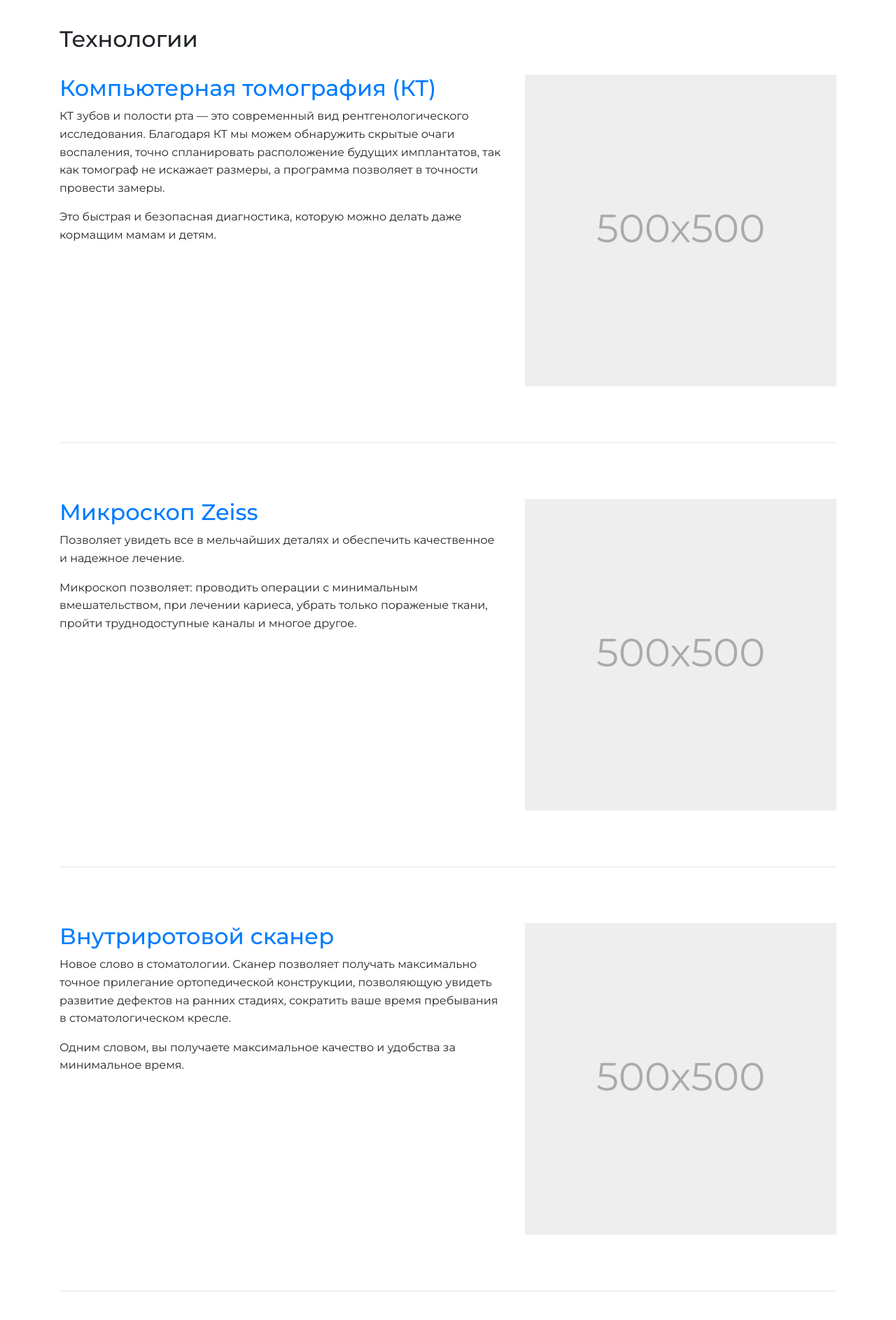
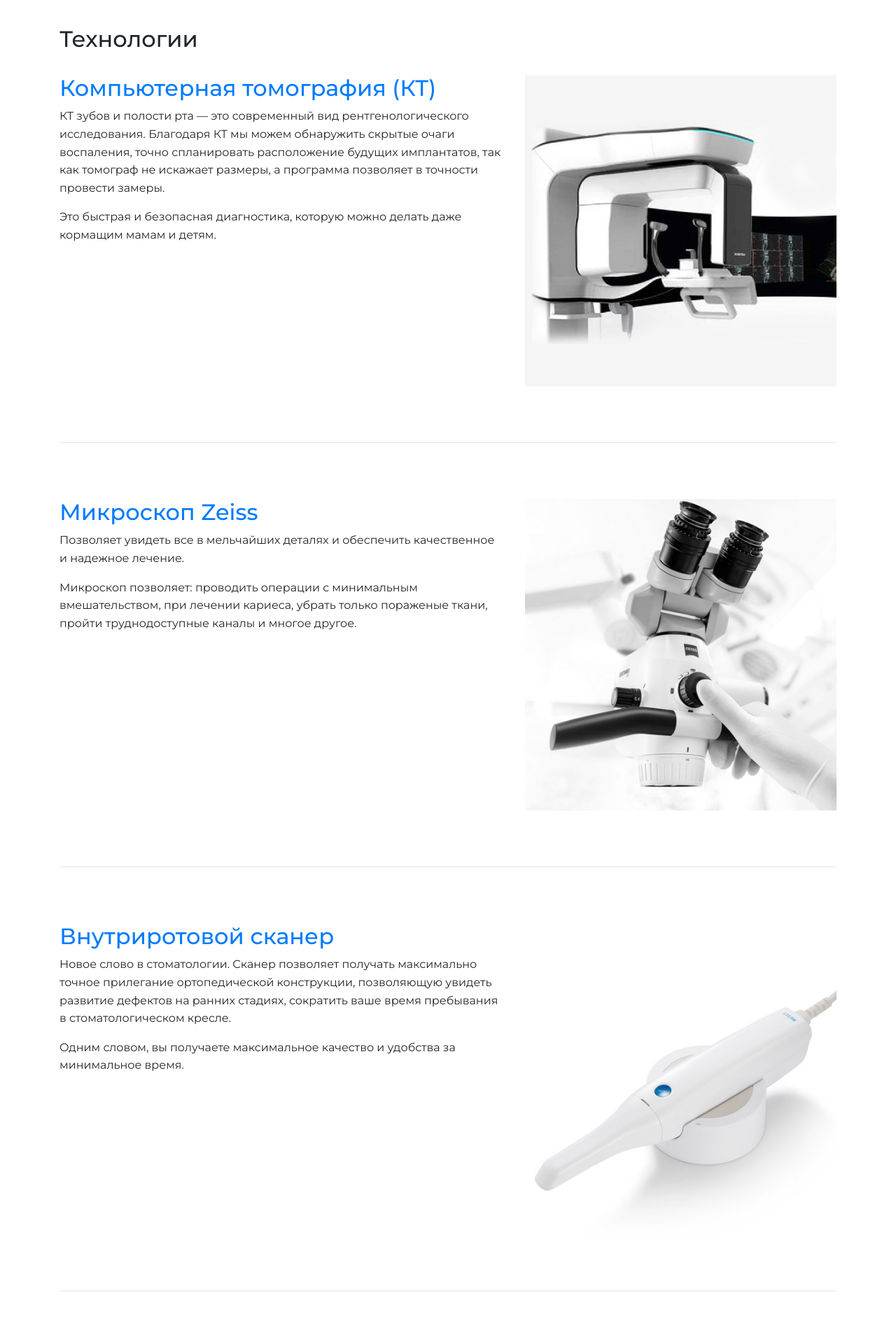
Before and after one commit to ivdante/orisdent, a plain HTML site: page clinic.html in a window 1280 px wide. Shown: the part 874-2760 px from the top of the page at 70% size. Drawn offline with nearby package versions, Linux system fonts and the light colour scheme.

Commit message:
tech img

```diff
--- a/clinic.html
+++ b/clinic.html
@@ -119,13 +119,8 @@
                     </p>
                 </div>
                 <div class="col-md-5">
-                    <svg class="bd-placeholder-img bd-placeholder-img-lg featurette-image img-fluid mx-auto" width="500"
-                        height="500" xmlns="http://www.w3.org/2000/svg" preserveAspectRatio="xMidYMid slice"
-                        focusable="false" role="img" aria-label="Placeholder: 500x500">
-                        <title>КТ</title>
-                        <rect width="100%" height="100%" fill="#eee" /><text x="50%" y="50%" fill="#aaa"
-                            dy=".3em">500x500</text>
-                    </svg>
+                    <img class="bd-placeholder-img bd-placeholder-img-lg featurette-image img-fluid mx-auto" width="500"
+                        height="500" focusable="false" role="img" src="img/tech_500/ct.jpg">
                 </div>
             </div>
             <hr class="featurette-divider">
@@ -143,13 +138,8 @@
                     </p>
                 </div>
                 <div class="col-md-5">
-                    <svg class="bd-placeholder-img bd-placeholder-img-lg featurette-image img-fluid mx-auto" width="500"
-                        height="500" xmlns="http://www.w3.org/2000/svg" preserveAspectRatio="xMidYMid slice"
-                        focusable="false" role="img" aria-label="Placeholder: 500x500">
-                        <title>Микроскоп</title>
-                        <rect width="100%" height="100%" fill="#eee" /><text x="50%" y="50%" fill="#aaa"
-                            dy=".3em">500x500</text>
-                    </svg>
+                    <img class="bd-placeholder-img bd-placeholder-img-lg featurette-image img-fluid mx-auto" width="500"
+                        height="500" focusable="false" role="img" src="img/tech_500/micro.jpg">
                 </div>
             </div>
             <hr class="featurette-divider">
@@ -166,13 +156,8 @@
                     </p>
                 </div>
                 <div class="col-md-5">
-                    <svg class="bd-placeholder-img bd-placeholder-img-lg featurette-image img-fluid mx-auto" width="500"
-                        height="500" xmlns="http://www.w3.org/2000/svg" preserveAspectRatio="xMidYMid slice"
-                        focusable="false" role="img" aria-label="Placeholder: 500x500">
-                        <title>Сканер</title>
-                        <rect width="100%" height="100%" fill="#eee" /><text x="50%" y="50%" fill="#aaa"
-                            dy=".3em">500x500</text>
-                    </svg>
+                    <img class="bd-placeholder-img bd-placeholder-img-lg featurette-image img-fluid mx-auto" width="500"
+                        height="500" focusable="false" role="img" src="img/tech_500/scan.jpg">
                 </div>
             </div>
             <hr class="featurette-divider">
@@ -189,13 +174,8 @@
                     </p>
                 </div>
                 <div class="col-md-5">
-                    <svg class="bd-placeholder-img bd-placeholder-img-lg featurette-image img-fluid mx-auto" width="500"
-                        height="500" xmlns="http://www.w3.org/2000/svg" preserveAspectRatio="xMidYMid slice"
-                        focusable="false" role="img" aria-label="Placeholder: 500x500">
-                        <title>Принтер</title>
-                        <rect width="100%" height="100%" fill="#eee" /><text x="50%" y="50%" fill="#aaa"
-                            dy=".3em">500x500</text>
-                    </svg>
+                    <img class="bd-placeholder-img bd-placeholder-img-lg featurette-image img-fluid mx-auto" width="500"
+                        height="500" focusable="false" role="img" src="img/tech_500/print.jpg">
                 </div>
             </div>
             <hr class="featurette-divider">
```
Also changed, not shown: img/tech_500/ct.jpg (added), img/tech_500/micro.jpg (added), img/tech_500/print.jpg (added), img/tech_500/scan.jpg (added).
